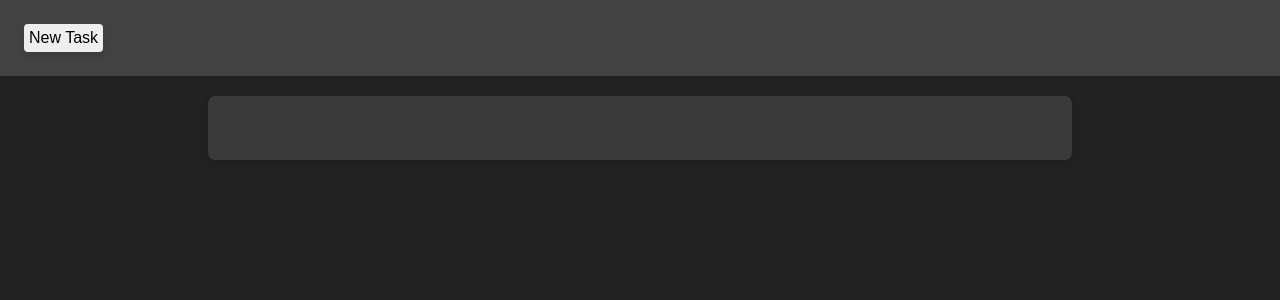
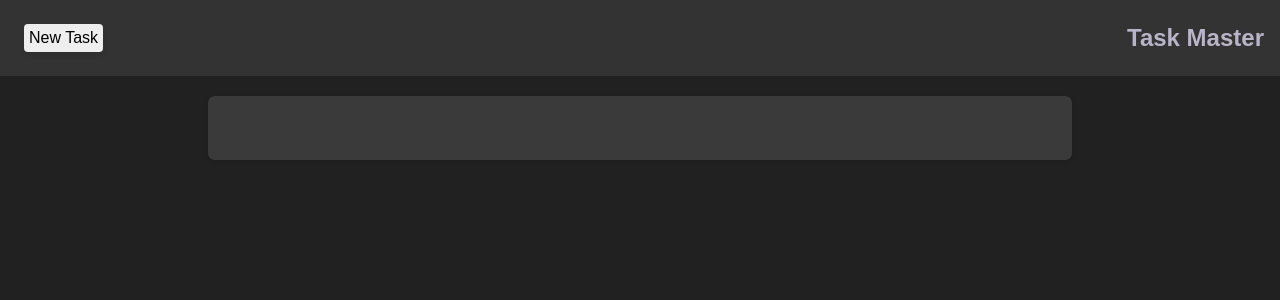
Before and after one commit to Dyllboy/TaskMaster, a React (Create React App) app: page / in a window 1280 px wide. Shown: the top 300 px of the page. Built offline with nearby package versions, Linux system fonts and the light colour scheme.

Commit message:
Added title to Nav

```diff
--- a/src/component/Nav/nav.css
+++ b/src/component/Nav/nav.css
@@ -1,11 +1,12 @@
 .nav {
     padding: 1.5rem;
-    margin: 0;
-    background-color: #424242;
+    background-color: #333;
     position: fixed;
     top: 0;
     width: 100%;
     display: flex;
+    justify-content: space-between;
+    align-items: center;
 }
 
 a {
@@ -19,3 +20,10 @@ a:hover {
     background-color: #B9B4C7;
     cursor: pointer;
 }
+
+.navTitle {
+    color: #B9B4C7;
+    font-size: 24px;
+    margin-right: 2.5rem;
+    font-weight: bold;
+}
--- a/src/component/Nav/nav.jsx
+++ b/src/component/Nav/nav.jsx
@@ -7,6 +7,7 @@ const NavComponent = ({updateModal}) => {
     return (
         <ul className="nav">
             <a className='navLink' onClick={updateModal}>New Task</a>
+            <p className='navTitle'>Task Master</p>
         </ul>
     )
 }
```
